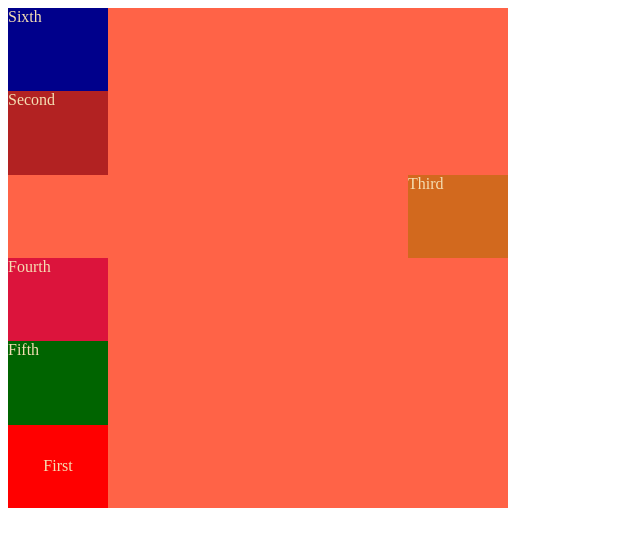
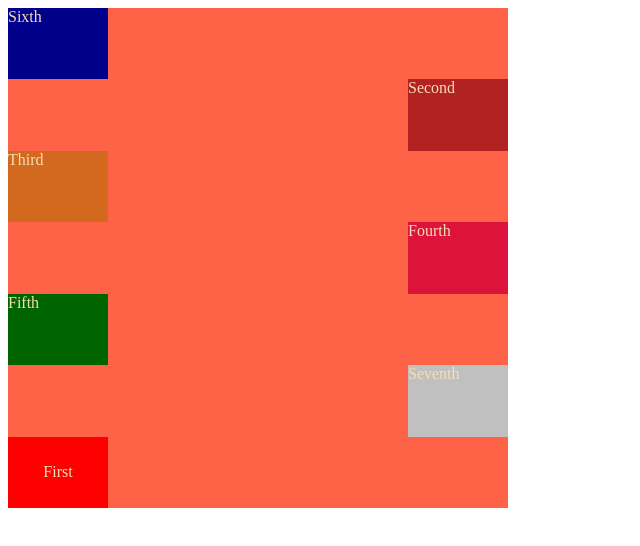
Before and after one commit to amrendrakind/Practice_HTML, a plain HTML site: page PAGES/flexBox.html in a window 1280 px wide. Shown: the whole page, without its empty margins (0-640 px from the left). Drawn offline with Linux system fonts and the light colour scheme.

Commit message:
Flex Box

```diff
--- a/PAGES/CSS/flexBox.css
+++ b/PAGES/CSS/flexBox.css
@@ -19,13 +19,15 @@ div{
 }
 .second{
     background:firebrick;
+    align-self:flex-end;
 }
 .third{
     background: chocolate;
-    align-self:flex-end;
+
 }
 .fourth{
     background:crimson;
+    align-self:flex-end;
 }
 .fifth{
     background:darkgreen;
@@ -34,3 +36,7 @@ div{
     background: darkblue;
     order: -1;
 }
+.seventh{
+    background:silver;
+    align-self:flex-end;
+}
--- a/PAGES/flexBox.html
+++ b/PAGES/flexBox.html
@@ -15,6 +15,7 @@
         <div class="fourth">Fourth</div>
         <div class="fifth">Fifth</div>
         <div class="sixth">Sixth</div>
+        <div class="seventh">Seventh</div>
     </div>
 </body>
 </html>
```
